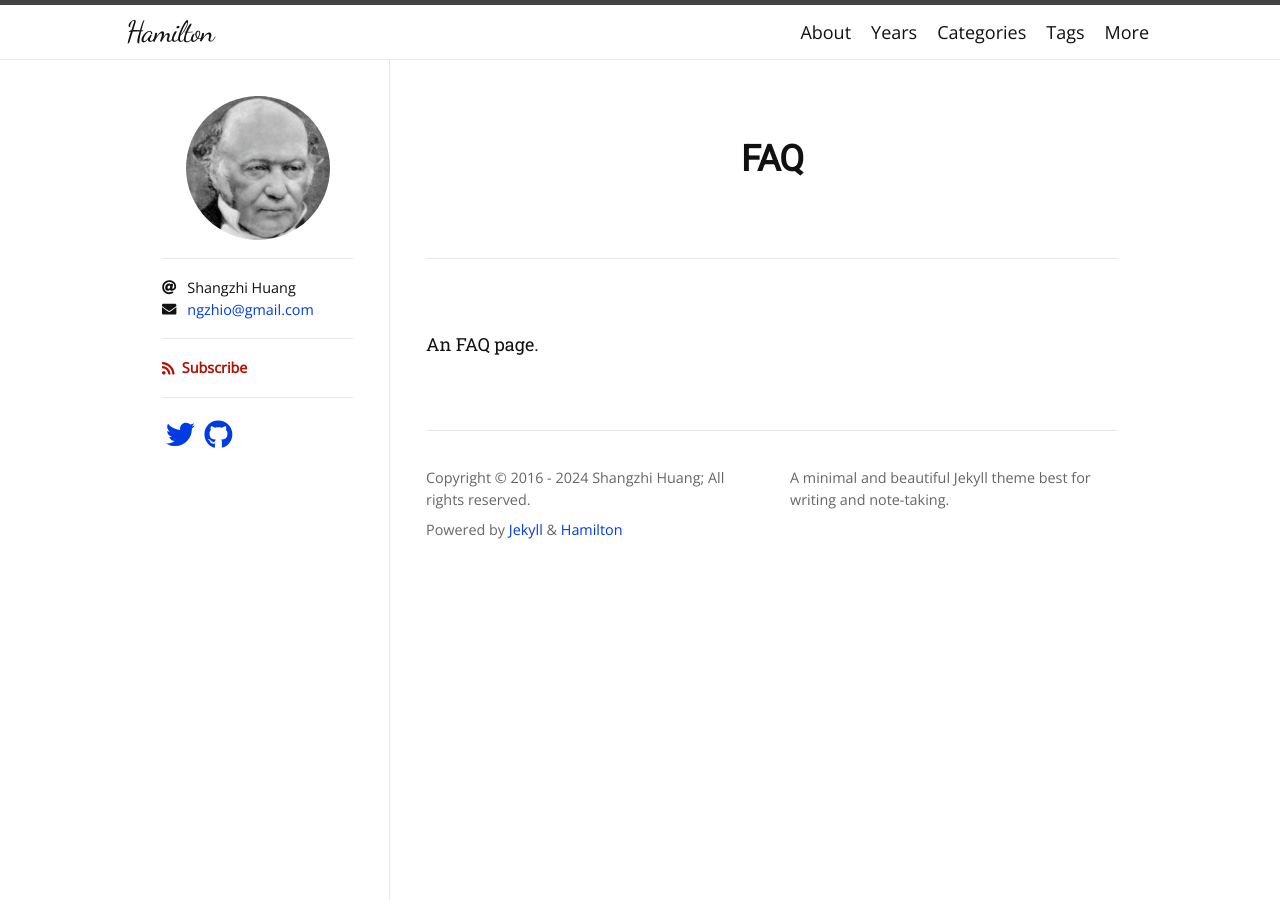
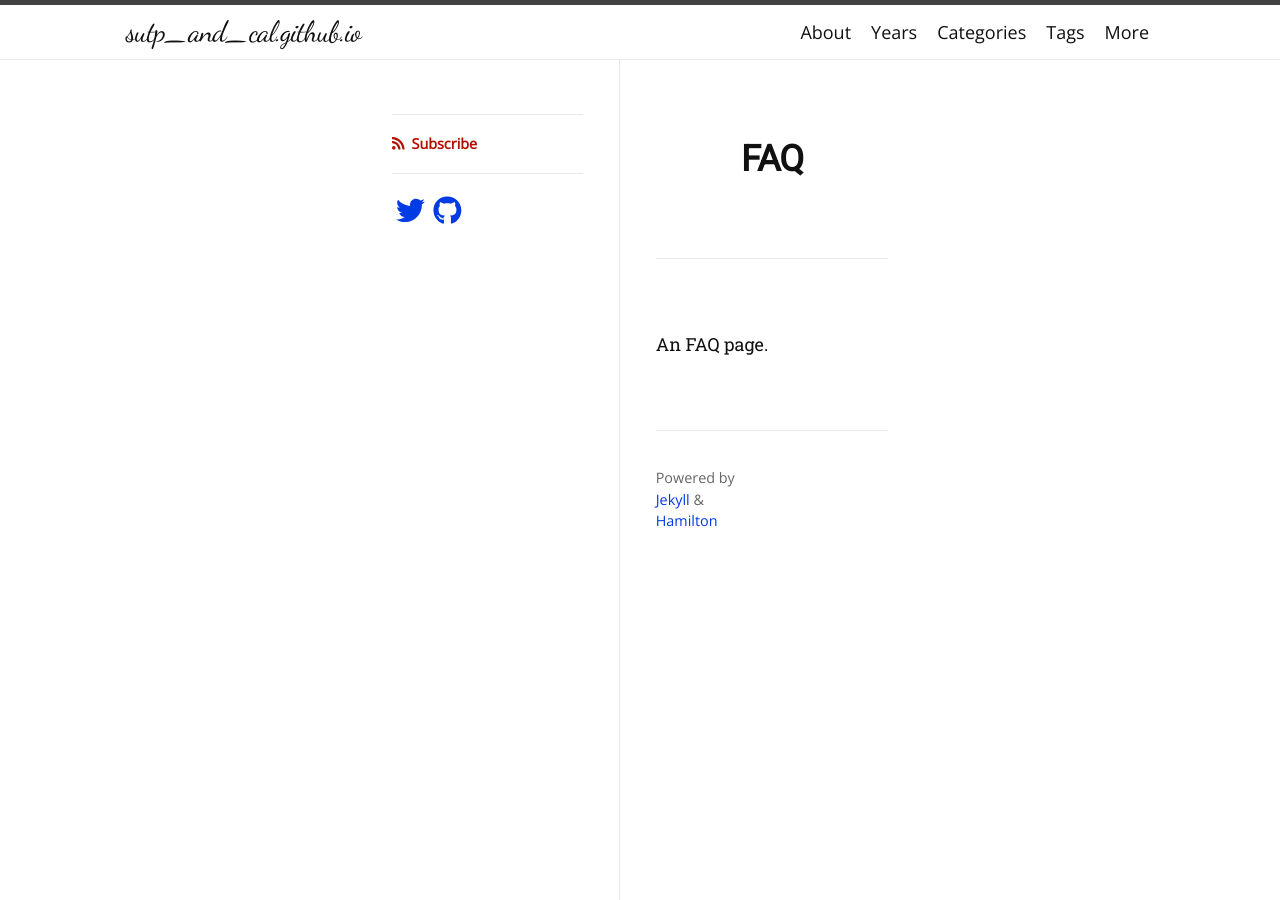
Before and after one commit to simsi012/sutp_and_cal.github.io, a Jekyll site: the page built from faq.md, in a window 1280 px wide. Built offline with Jekyll 4.4.1, drawn with Linux system fonts in a browser that asks for light colours; nearby versions of some CDN libraries; some web fonts are replaced.

Commit message:
config.yml simsi012

```diff
--- a/_config.yml
+++ b/_config.yml
@@ -1,43 +1,6 @@
-title: Hamilton
-description: A minimal and beautiful Jekyll theme best for writing and note-taking.
-author: Shangzhi Huang
-avatar: /logo.png
-email: ngzhio@gmail.com
+timezone: Asia/Seoul
 
-plugins:
-  - jekyll-seo-tag
-  - jekyll-feed
-  - jekyll-sitemap
-  - jekyll-paginate
+url: "https://simsi012.github.io"
 
-paginate: 10
-
-# Uncomment the below line and set the tracking ID for enabling Google Analytics
-#
-# google_analytics:
-
-# Uncomment the below lines and set the Disqus shortname for enabling Disqus
-#
-# disqus:
-
-# Jekyll
-# ======
-exclude:
-  - scripts/
-  - README.md
-  - jekyll-theme-hamilton.gemspec
-
-# Jekyll SEO Tag (Optional)
-# =========================
-twitter:
-  username: ngzhio
-  card: summary
-logo: logo.png
-social:
-  name: Shangzhi Huang
-  links:
-    - https://twitter.com/ngzhio
-    - https://www.facebook.com/ngzhio
-    - https://github.com/ngzhio
-google_site_verification: u4WXQl0Eu66rsQo2kRdCNx
-lang: en
+github:
+  username: simsi012
```
